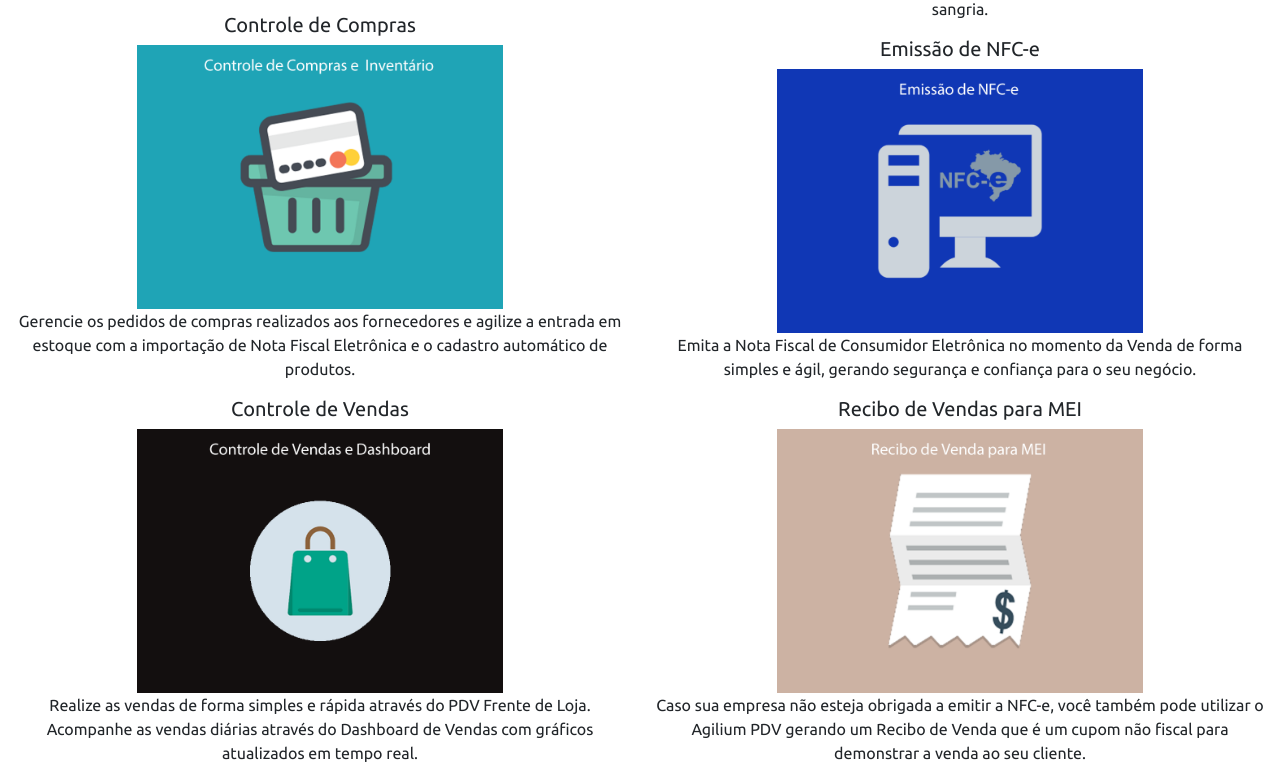
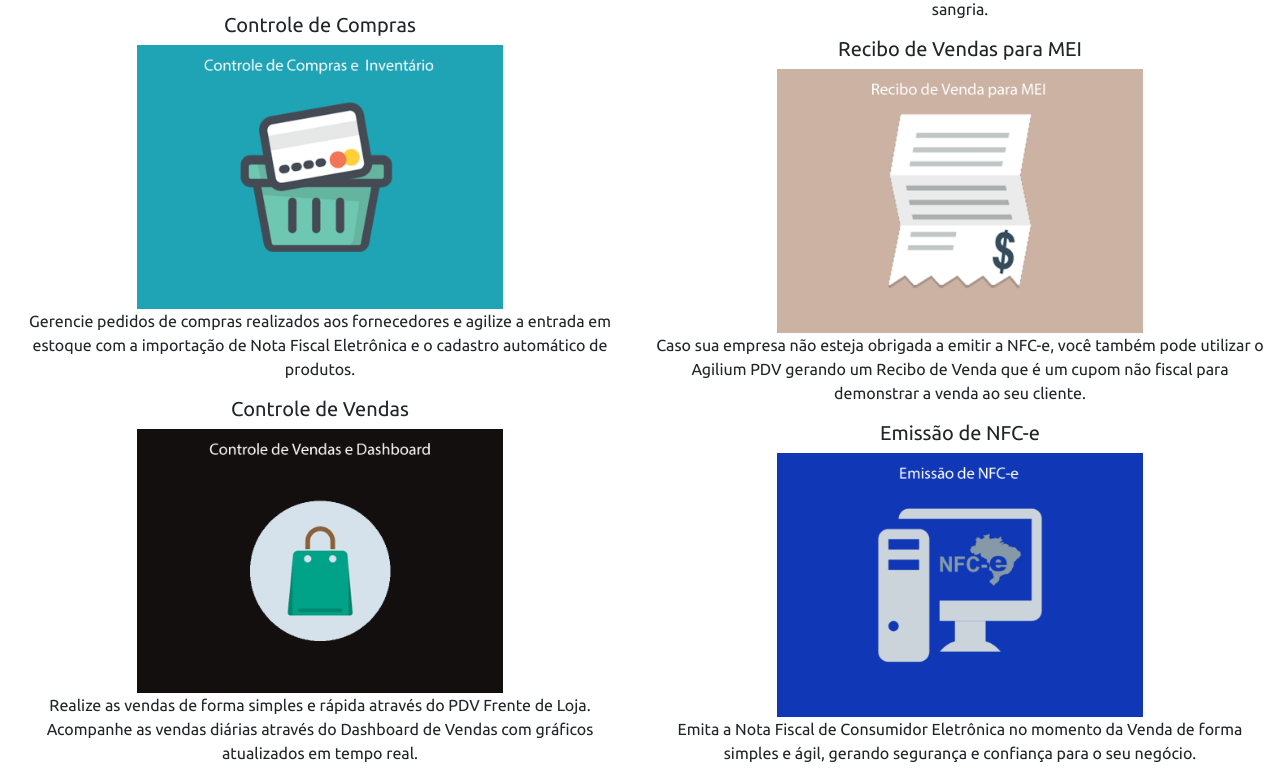
Before and after one commit to originwolf/agilium, a plain HTML site: page index.html in a window 1280 px wide. Shown: the part 1651-2419 px from the top of the page. Drawn offline with Linux system fonts and the light colour scheme.

Commit message:
alteração nos modulos

```diff
--- a/index.html
+++ b/index.html
@@ -170,7 +170,7 @@
 					</center>
 						<img src="images/compra.png" alt="" width="60%" class="mx-auto d-block">
 						<center>
-						<p>Gerencie os pedidos de compras realizados aos fornecedores e agilize a entrada em estoque com a importação de Nota Fiscal Eletrônica e o cadastro automático de produtos.</p>
+						<p>Gerencie pedidos de compras realizados aos fornecedores e agilize a entrada em estoque com a importação de Nota Fiscal Eletrônica e o cadastro automático de produtos.</p>
 						</center>
 					</div>
 				<div class="form-group">
@@ -191,12 +191,6 @@
 						</center>
 					</div>
 				<div class="form-group">
-						<center><h5>Emissão de NFC-e</h5></center>
-					<img src="images/nfce.png" alt="" width="60%" class="mx-auto d-block">
-						<center><p>Emita a Nota Fiscal de Consumidor Eletrônica no momento da Venda de forma simples e ágil, gerando segurança e confiança para o seu negócio.</p>
-							</center>
-					</div>
-				<div class="form-group">
 					<center>
 						<h5>Recibo de Vendas para MEI</h5>
 						</center>
@@ -204,6 +198,13 @@
 						<center>
 						<p>Caso sua empresa não esteja obrigada a emitir a NFC-e, você também pode utilizar o Agilium PDV gerando um Recibo de Venda que é um cupom não fiscal para demonstrar a venda ao seu cliente.</p>
 						</center>
+					</div>
+
+				<div class="form-group">
+						<center><h5>Emissão de NFC-e</h5></center>
+					<img src="images/nfce.png" alt="" width="60%" class="mx-auto d-block">
+						<center><p>Emita a Nota Fiscal de Consumidor Eletrônica no momento da Venda de forma simples e ágil, gerando segurança e confiança para o seu negócio.</p>
+							</center>
 					</div>
 		</section>
 <!-- footer start -->
```
